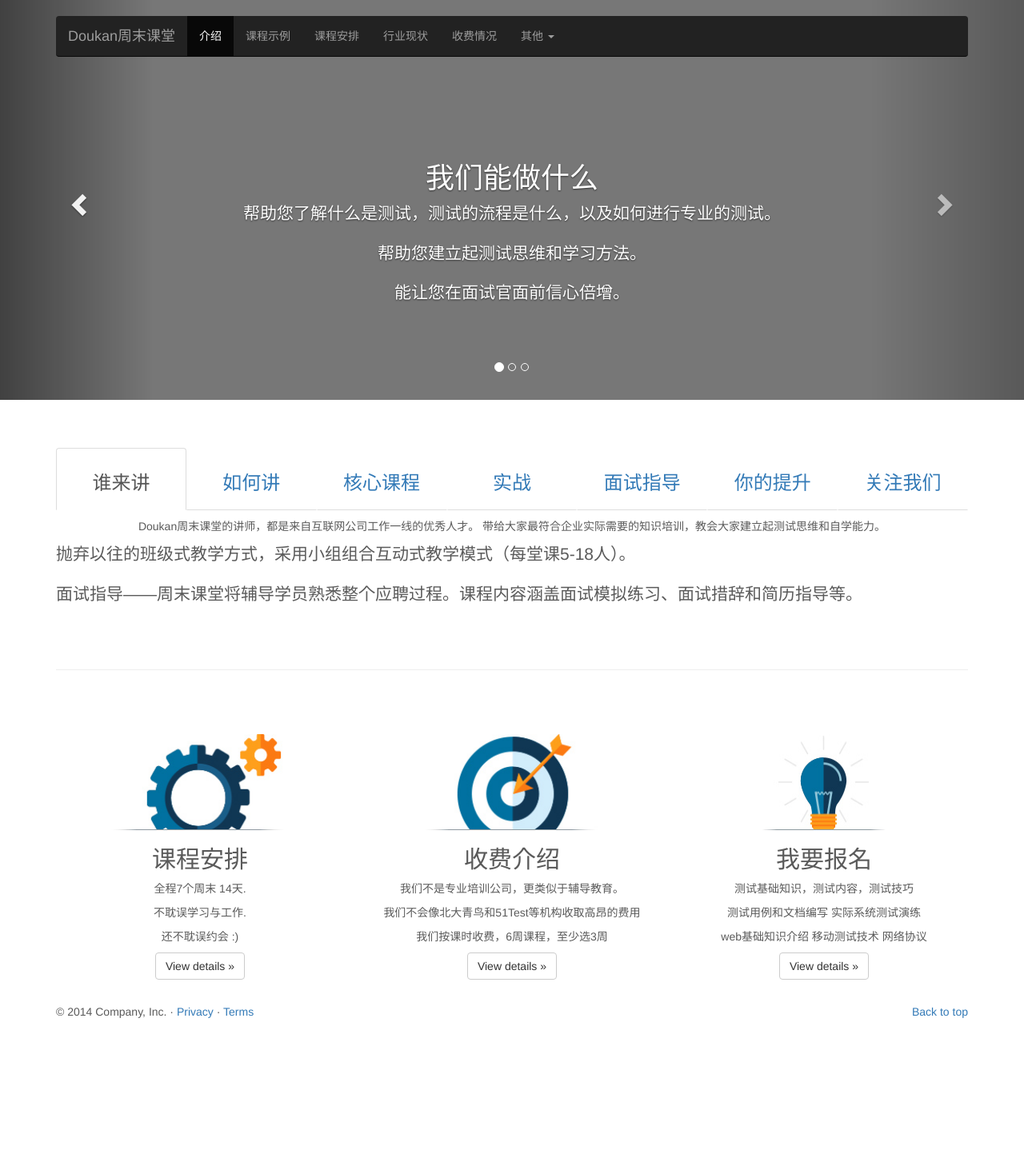
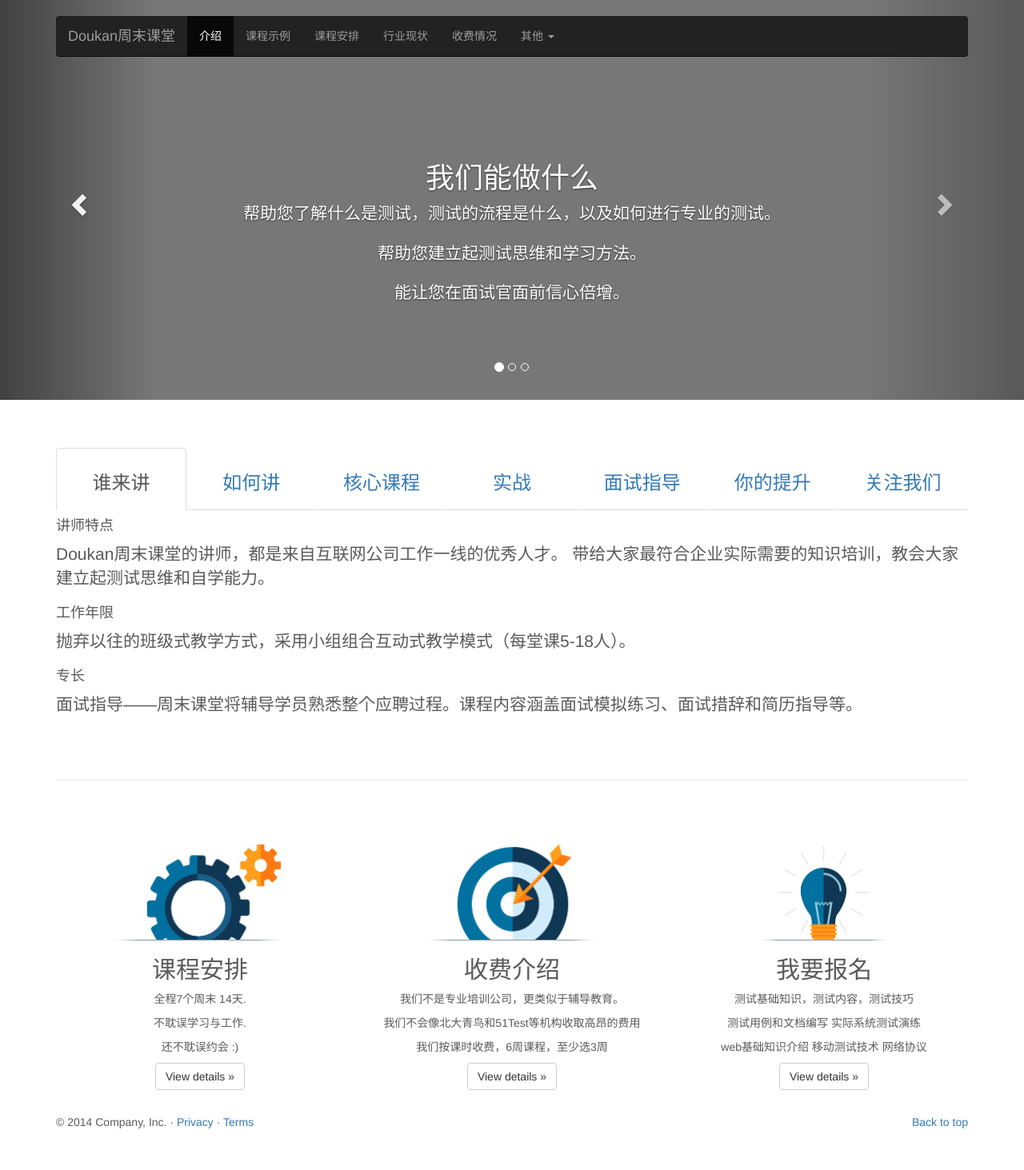
Before and after one commit to guming/myblog, a Jekyll site: the page home.html, which Jekyll copies as it is, in a window 1280 px wide. Shown: the whole page at 80% size. Built offline with Jekyll 4.4.1, drawn with Linux system fonts in a browser that asks for light colours; nearby versions of some CDN libraries; before the commit the page ends 1325 px from its top, so only the background shows below that.

Commit message:
add new element

```diff
--- a/home.html
+++ b/home.html
@@ -137,7 +137,7 @@
 
          <li class="active">
             <a href="#a1" data-toggle="tab">
-                           <h3>谁来讲</h3>
+              <h3>谁来讲</h3>
             </a>
          </li>
         <li><a href="#a2" data-toggle="tab"><h3>如何讲</h3></a></li>
@@ -147,7 +147,7 @@
         <li><a href="#a6" data-toggle="tab"><h3>你的提升</h3></a></li>
         <li><a href="#a8" data-toggle="tab"><h3>关注我们</h3></a></li>
       </ul>
-      <div id="myTabContent" class="tab-content">
+      <div id="myTabContent" class="tab-content" width="80">
          <div class="tab-pane fade" id="a2">
             <p class="lead">自由讨论 </p>
             <p class="lead">面对面的辅导</p>
@@ -161,9 +161,12 @@
          </div>
          <div class="tab-pane fade in active" id="a1">
           <p></p>
-          <p class="text-center">  Doukan周末课堂的讲师，都是来自互联网公司工作一线的优秀人才。
+          <h4>讲师特点</h4>
+          <p class="lead">Doukan周末课堂的讲师，都是来自互联网公司工作一线的优秀人才。
             带给大家最符合企业实际需要的知识培训，教会大家建立起测试思维和自学能力。</p>
+          <h4>工作年限</h4>
           <p class="lead">抛弃以往的班级式教学方式，采用小组组合互动式教学模式（每堂课5-18人）。</p>
+          <h4>专长</h4>
           <p class="lead">面试指导——周末课堂将辅导学员熟悉整个应聘过程。课程内容涵盖面试模拟练习、面试措辞和简历指导等。</p>
 
          </div>
```
